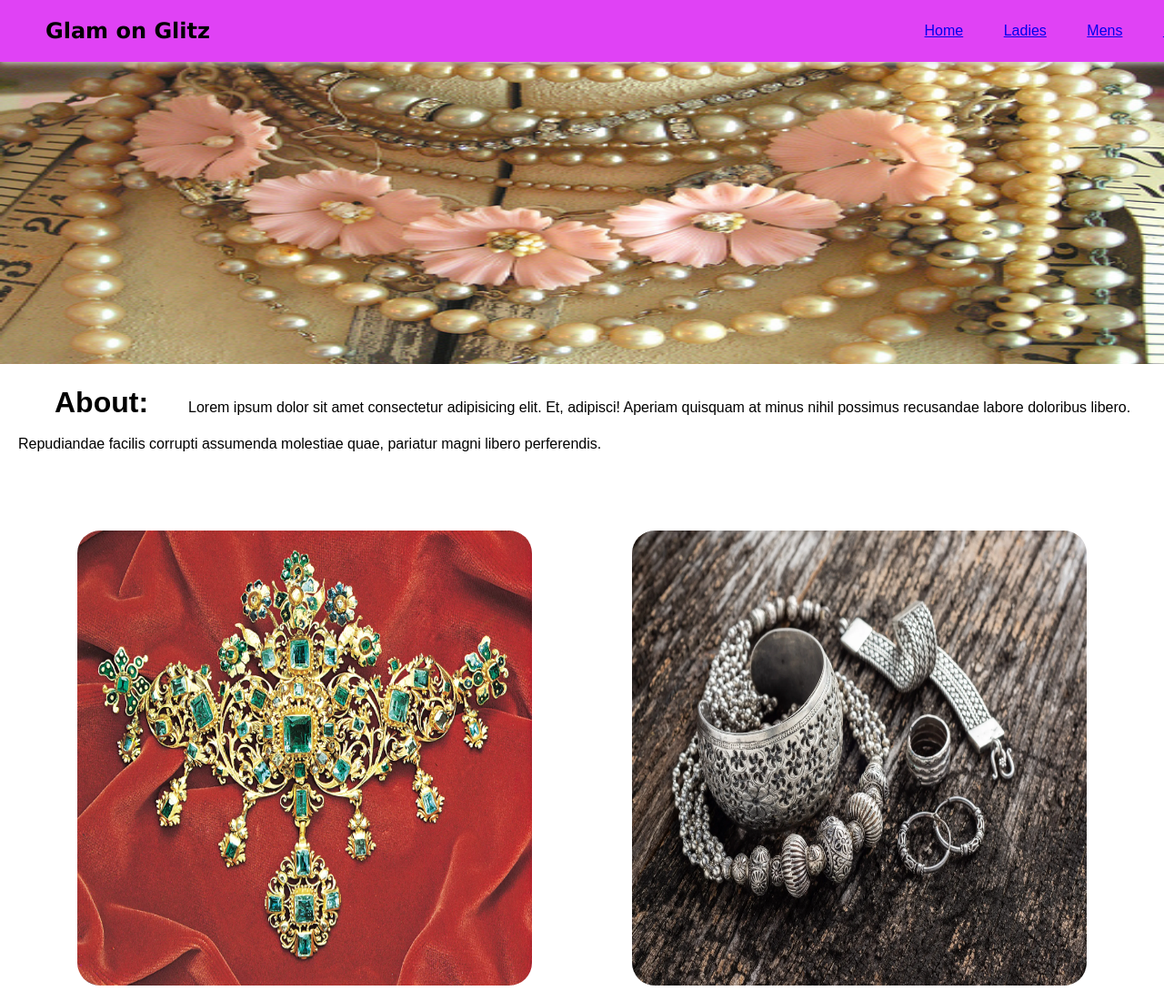
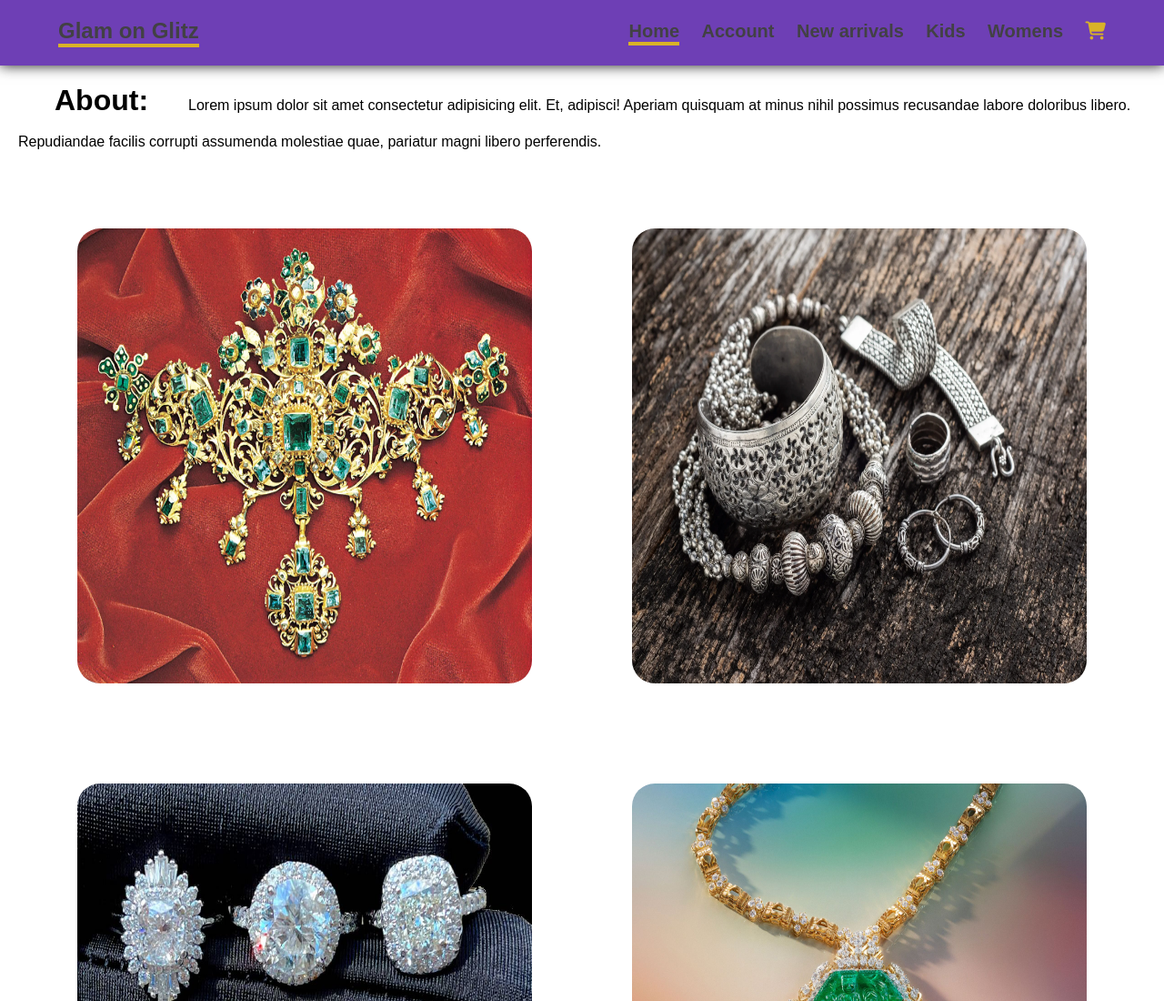
Before and after one commit to Josiah-Canada/glam-on-glitzzz, a plain HTML site: page homepage.html in a window 1280 px wide. Shown: the top 1100 px of the page at 91% size. Drawn offline with nearby package versions, Linux system fonts and the light colour scheme.

Commit message:
navbar reworked

```diff
--- a/homepage.html
+++ b/homepage.html
@@ -3,22 +3,31 @@
   <head>
     <meta charset="UTF-8" />
     <meta name="viewport" content="width=device-width, initial-scale=1.0" />
+    <link rel="stylesheet" href="https://cdnjs.cloudflare.com/ajax/libs/font-awesome/6.5.1/css/all.min.css" integrity="sha512-DTOQO9RWCH3ppGqcWaEA1BIZOC6xxalwEsw9c2QQeAIftl+Vegovlnee1c9QX4TctnWMn13TZye+giMm8e2LwA==" crossorigin="anonymous" referrerpolicy="no-referrer" />
+    <script src="https://cdnjs.cloudflare.com/ajax/libs/jquery/3.7.1/jquery.min.js" integrity="sha512-v2CJ7UaYy4JwqLDIrZUI/4hqeoQieOmAZNXBeQyjo21dadnwR+8ZaIJVT8EE2iyI61OV8e6M8PP2/4hpQINQ/g==" crossorigin="anonymous" referrerpolicy="no-referrer"></script>
     <title>Glam on glitz</title>
     <link rel="stylesheet" href="style.css" />
-    <header>
-      <h1 id="nav-title">Glam on Glitz</h1>
-      <nav>
-        <ul>
-          <li><a href="#">Home</a></li>
-          <li><a href="#">Ladies</a></li>
-          <li><a href="#">Mens</a></li>
-          <li><a href="#">Kids</a></li>
-        </ul>
-      </nav>
-    </header>
-    <img class="jewl" src="images/costume-jewlery.jpg" alt="costume-jewlery" />
   </head>
   <body>
+    <nav class="navbar">
+      <div class="logo"><h1>Glam on Glitz</h1></div>
+      <ul class="menu">
+        <li><a href="" class="active">Home</a></li>
+        <li><a href="">Account</a></li>
+        <li><a href="">New arrivals</a></li>
+        <li><a href="">Kids</a></li>
+        <li><a href="">Womens</a></li>
+        <li><a href=""><i class="fas fa-shopping-cart"></i></a></li>
+      </ul>
+
+      <div class="menu-btn">
+        <i class="fa fa-bars"></i>
+      </div>
+
+
+
+
+    </nav>
     <div class="paragraph">
       <h1>About:</h1>
       <p class="next-to">
--- a/style.css
+++ b/style.css
@@ -4,41 +4,64 @@
   font-family: Arial, Helvetica, sans-serif;
 }
 
-#nav-title {
-  margin-right: auto;
-  font-size: 1.5em;
-  font-family: 'Lucida Sans', 'Lucida Sans Regular', 'Lucida Grande', 'Lucida Sans Unicode', Geneva, Verdana, sans-serif;
+body {
+  height: 100%;
 }
 
-header li {
+.menu-btn {
+  color: #424144;
+  font-size: 23px;
+  cursor: pointer;
+  display: none;
+}
+
+.navbar {
+  padding: 20px 5%;
+  display: flex;
+  justify-content: space-between;
+  align-items: center;
+  position: sticky;
+  z-index: 999;
+  background-color: #6e3fb5;
+  box-shadow: 0 0 14px rgba(0, 0, 0, 0.9);
+}
+
+.navbar .logo h1 {
+  color: #424144;
+  border-bottom: 4px solid #d9b227;
+}
+
+.navbar .menu li {
   list-style: none;
   display: inline-block;
-  padding: 0 20px;
 }
 
-header {
-  display: flex;
-  justify-content: flex-end;
-  align-items: center;
-  padding: 20px 50px;
-  box-shadow: 0 1px 8px #ddd;
-  background-color: #e042f5;
-  position: fixed;
-  width: 100%;
+.navbar .menu li a {
+  display: block;
+  margin-left: 20px;
+  color: #424144;
+  border-bottom: 4px solid transparent;
+  text-decoration: none;
+  font-size: 20px;
+  font-weight: bold;
 }
 
-.jewl {
-  margin: 0;
-  padding: 0;
-  width: 100%;
-  height: 400px;
+.navbar .menu li .active {
+  border-bottom: 4px solid #d9b227;
+}
+
+.navbar .menu li a i {
+  color:#d9b227;
+}
+
+.navbar .menu li a:hover {
+  border-bottom: 4px solid #d9b227;
 
 }
 
 .paragraph {
   font-family: "Times New Roman", Times, serif;
   margin: 20px;
-
 }
 
 .paragraph p {
@@ -68,7 +91,6 @@ header {
   flex-direction: row-reverse;
   flex-wrap: wrap;
   justify-content: center;
-
 }
 
 .founder {
@@ -76,13 +98,9 @@ header {
   text-align: center;
 }
 
-
-
 .middle {
   margin-left: auto;
   margin-right: auto;
   width: 200px;
   height: 200px;
-
- ;
 }
```
